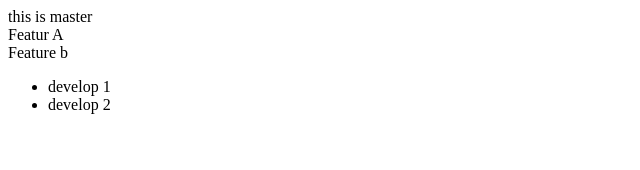
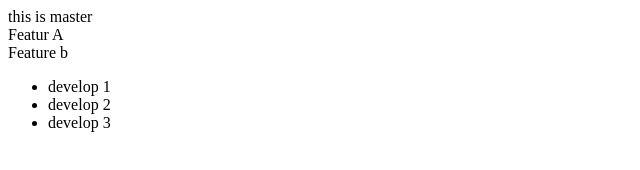
Before and after one commit to ksy70029/group_project, a plain HTML site: page index.html in a window 1280 px wide. Shown: the full height of the page, 0-640 px from the left. Drawn offline with Linux system fonts and the light colour scheme.

Commit message:
add develop 3

```diff
--- a/index.html
+++ b/index.html
@@ -12,6 +12,7 @@
 		<ul>
 			<li>develop 1</li>
 			<li>develop 2</li>
+			<li>develop 3</li>
 		</ul>
 	</body>
 </html>
```
